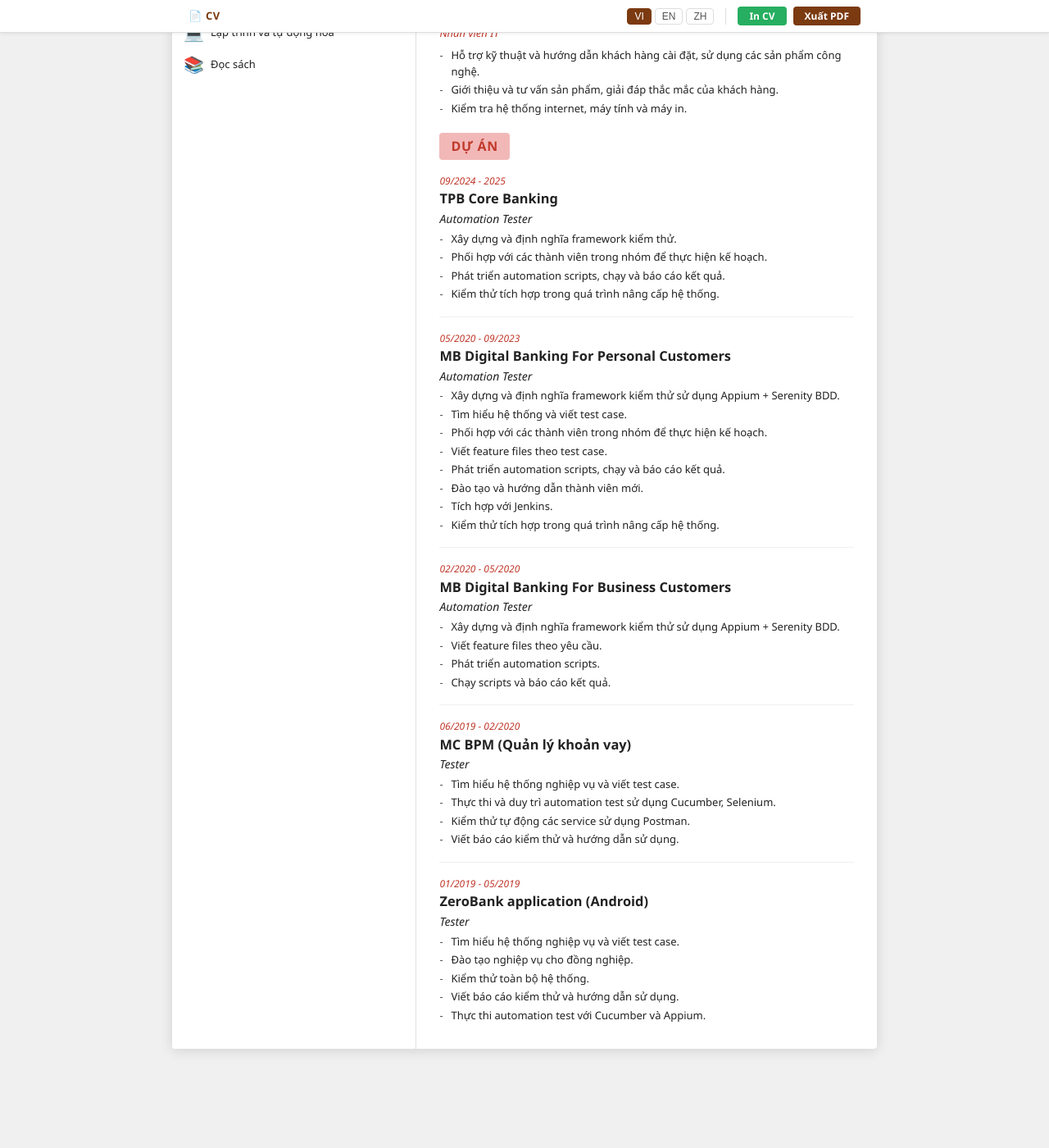
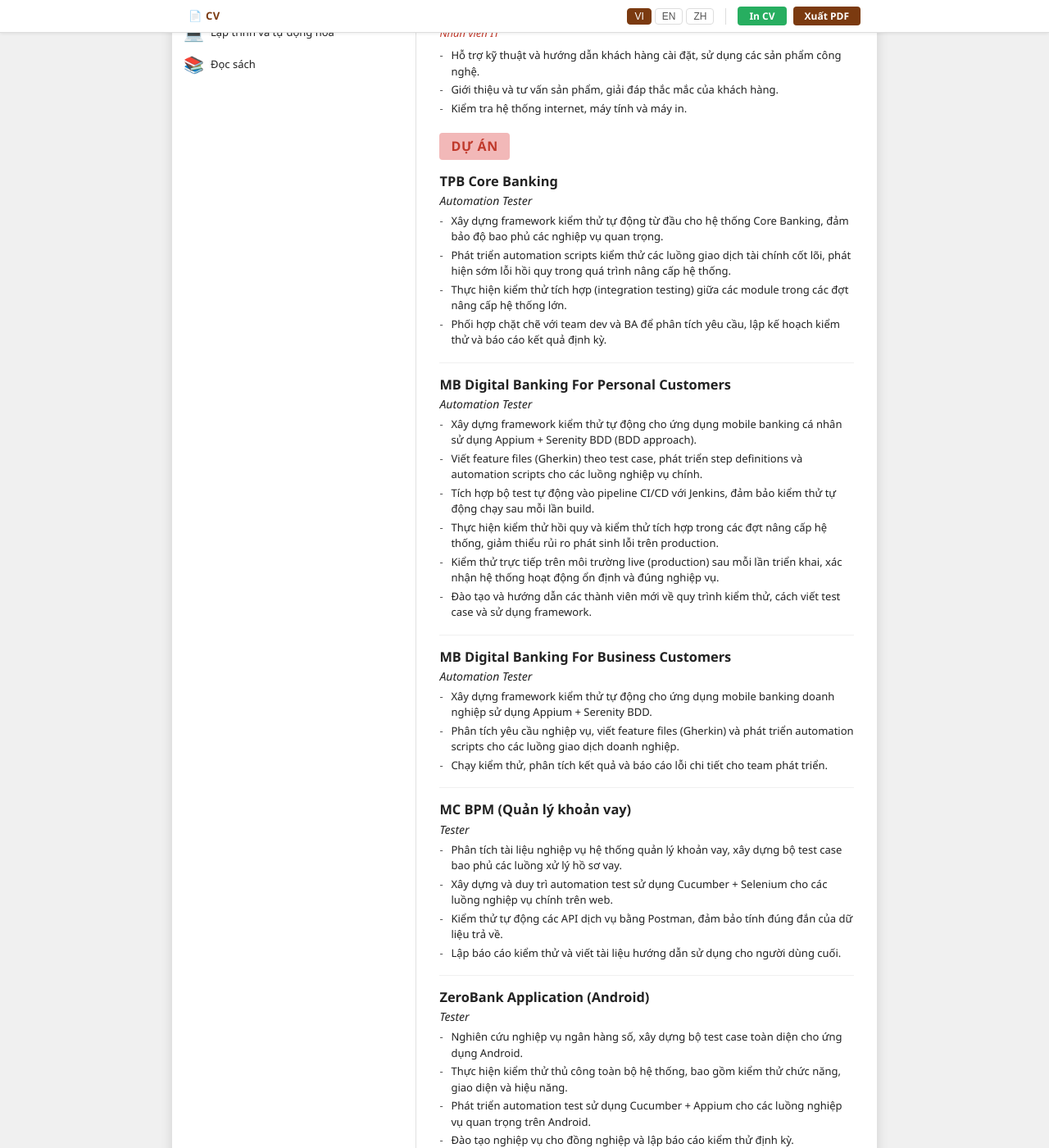
Before and after one commit to ndchungict/cv, a Jekyll site: the page built from index.html, in a window 1280 px wide and 1400 px high, scrolled down 1002 px. Shown: the whole window at 82% size. Built offline with Jekyll 4.4.1, drawn with Linux system fonts in a browser that asks for light colours; before the commit the page ends 2309 px from its top, so only the background shows below that.

Commit message:
update projects

```diff
--- a/_data/i18n.yml
+++ b/_data/i18n.yml
@@ -88,50 +88,41 @@
       description: "Kiro, Github Copilot, ChatGPT, NotebookLM, MCP server"
   projects:
     - name: "TPB Core Banking"
-      period: "09/2024 - 2025"
       position: "Automation Tester"
       responsibilities:
-        - "Xây dựng và định nghĩa framework kiểm thử."
-        - "Phối hợp với các thành viên trong nhóm để thực hiện kế hoạch."
-        - "Phát triển automation scripts, chạy và báo cáo kết quả."
-        - "Kiểm thử tích hợp trong quá trình nâng cấp hệ thống."
+        - "Xây dựng framework kiểm thử tự động từ đầu cho hệ thống Core Banking, đảm bảo độ bao phủ các nghiệp vụ quan trọng."
+        - "Phát triển automation scripts kiểm thử các luồng giao dịch tài chính cốt lõi, phát hiện sớm lỗi hồi quy trong quá trình nâng cấp hệ thống."
+        - "Thực hiện kiểm thử tích hợp (integration testing) giữa các module trong các đợt nâng cấp hệ thống lớn."
+        - "Phối hợp chặt chẽ với team dev và BA để phân tích yêu cầu, lập kế hoạch kiểm thử và báo cáo kết quả định kỳ."
     - name: "MB Digital Banking For Personal Customers"
-      period: "05/2020 - 09/2023"
       position: "Automation Tester"
       responsibilities:
-        - "Xây dựng và định nghĩa framework kiểm thử sử dụng Appium + Serenity BDD."
-        - "Tìm hiểu hệ thống và viết test case."
-        - "Phối hợp với các thành viên trong nhóm để thực hiện kế hoạch."
-        - "Viết feature files theo test case."
-        - "Phát triển automation scripts, chạy và báo cáo kết quả."
-        - "Đào tạo và hướng dẫn thành viên mới."
-        - "Tích hợp với Jenkins."
-        - "Kiểm thử tích hợp trong quá trình nâng cấp hệ thống."
+        - "Xây dựng framework kiểm thử tự động cho ứng dụng mobile banking cá nhân sử dụng Appium + Serenity BDD (BDD approach)."
+        - "Viết feature files (Gherkin) theo test case, phát triển step definitions và automation scripts cho các luồng nghiệp vụ chính."
+        - "Tích hợp bộ test tự động vào pipeline CI/CD với Jenkins, đảm bảo kiểm thử tự động chạy sau mỗi lần build."
+        - "Thực hiện kiểm thử hồi quy và kiểm thử tích hợp trong các đợt nâng cấp hệ thống, giảm thiểu rủi ro phát sinh lỗi trên production."
+        - "Kiểm thử trực tiếp trên môi trường live (production) sau mỗi lần triển khai, xác nhận hệ thống hoạt động ổn định và đúng nghiệp vụ."
+        - "Đào tạo và hướng dẫn các thành viên mới về quy trình kiểm thử, cách viết test case và sử dụng framework."
     - name: "MB Digital Banking For Business Customers"
-      period: "02/2020 - 05/2020"
       position: "Automation Tester"
       responsibilities:
-        - "Xây dựng và định nghĩa framework kiểm thử sử dụng Appium + Serenity BDD."
-        - "Viết feature files theo yêu cầu."
-        - "Phát triển automation scripts."
-        - "Chạy scripts và báo cáo kết quả."
+        - "Xây dựng framework kiểm thử tự động cho ứng dụng mobile banking doanh nghiệp sử dụng Appium + Serenity BDD."
+        - "Phân tích yêu cầu nghiệp vụ, viết feature files (Gherkin) và phát triển automation scripts cho các luồng giao dịch doanh nghiệp."
+        - "Chạy kiểm thử, phân tích kết quả và báo cáo lỗi chi tiết cho team phát triển."
     - name: "MC BPM (Quản lý khoản vay)"
-      period: "06/2019 - 02/2020"
       position: "Tester"
       responsibilities:
-        - "Tìm hiểu hệ thống nghiệp vụ và viết test case."
-        - "Thực thi và duy trì automation test sử dụng Cucumber, Selenium."
-        - "Kiểm thử tự động các service sử dụng Postman."
-        - "Viết báo cáo kiểm thử và hướng dẫn sử dụng."
-    - name: "ZeroBank application (Android)"
-      period: "01/2019 - 05/2019"
+        - "Phân tích tài liệu nghiệp vụ hệ thống quản lý khoản vay, xây dựng bộ test case bao phủ các luồng xử lý hồ sơ vay."
+        - "Xây dựng và duy trì automation test sử dụng Cucumber + Selenium cho các luồng nghiệp vụ chính trên web."
+        - "Kiểm thử tự động các API dịch vụ bằng Postman, đảm bảo tính đúng đắn của dữ liệu trả về."
+        - "Lập báo cáo kiểm thử và viết tài liệu hướng dẫn sử dụng cho người dùng cuối."
+    - name: "ZeroBank Application (Android)"
       position: "Tester"
       responsibilities:
-        - "Tìm hiểu hệ thống nghiệp vụ và viết test case."
-        - "Đào tạo nghiệp vụ cho đồng nghiệp."
-        - "Kiểm thử toàn bộ hệ thống."
-        - "Viết báo cáo kiểm thử và hướng dẫn sử dụng."
-        - "Thực thi automation test với Cucumber và Appium."
+        - "Nghiên cứu nghiệp vụ ngân hàng số, xây dựng bộ test case toàn diện cho ứng dụng Android."
+        - "Thực hiện kiểm thử thủ công toàn bộ hệ thống, bao gồm kiểm thử chức năng, giao diện và hiệu năng."
+        - "Phát triển automation test sử dụng Cucumber + Appium cho các luồng nghiệp vụ quan trọng trên Android."
+        - "Đào tạo nghiệp vụ cho đồng nghiệp và lập báo cáo kiểm thử định kỳ."
 
 en:
   nav:
@@ -223,50 +214,41 @@
       description: "Kiro, Github Copilot, ChatGPT, NotebookLM, MCP server"
   projects:
     - name: "TPB Core Banking"
-      period: "09/2024 - 2025"
       position: "Automation Tester"
       responsibilities:
-        - "Defining and building test framework."
-        - "Working with other team members to implement the plan."
-        - "Developing automation scripts, run and report result."
-        - "Integration testing during system upgrade."
+        - "Built an automation test framework from scratch for the Core Banking system, ensuring coverage of critical financial workflows."
+        - "Developed automation scripts to test core transaction flows, enabling early detection of regression bugs during system upgrades."
+        - "Conducted integration testing across modules during major system upgrade cycles."
+        - "Collaborated closely with dev and BA teams to analyze requirements, plan test strategies, and deliver regular test reports."
     - name: "MB Digital Banking For Personal Customers"
-      period: "05/2020 - 09/2023"
       position: "Automation Tester"
       responsibilities:
-        - "Defining and building test framework using Appium + Serenity BDD."
-        - "Learning about the system and writing test cases."
-        - "Working with other team members to implement the plan."
-        - "Writing feature files following test cases."
-        - "Developing automation scripts, run and report result."
-        - "Training and mentoring new team members."
-        - "Integrating with Jenkins."
-        - "Integration testing during system upgrade."
+        - "Built a mobile automation test framework for the personal banking app using Appium + Serenity BDD (BDD approach)."
+        - "Wrote Gherkin feature files aligned with test cases, developed step definitions and automation scripts for key business flows."
+        - "Integrated the test suite into the CI/CD pipeline with Jenkins, ensuring automated tests ran on every build."
+        - "Performed regression and integration testing during system upgrades, minimizing the risk of production incidents."
+        - "Conducted live environment (production) testing after each deployment to verify system stability and business correctness."
+        - "Trained and mentored new team members on testing processes, test case writing, and framework usage."
     - name: "MB Digital Banking For Business Customers"
-      period: "02/2020 - 05/2020"
       position: "Automation Tester"
       responsibilities:
-        - "Defining and building test framework using Appium + Serenity BDD."
-        - "Writing feature files following requirements."
-        - "Developing automation scripts."
-        - "Running scripts and reporting results."
+        - "Built a mobile automation test framework for the business banking app using Appium + Serenity BDD."
+        - "Analyzed business requirements, wrote Gherkin feature files, and developed automation scripts for enterprise transaction flows."
+        - "Executed tests, analyzed results, and reported detailed defects to the development team."
     - name: "MC BPM (Loan Management)"
-      period: "06/2019 - 02/2020"
       position: "Tester"
       responsibilities:
-        - "Learning about the business system and writing test cases."
-        - "Executing and maintaining automation tests using Cucumber, Selenium."
-        - "Automation testing services using Postman."
-        - "Writing test reports and user manuals."
-    - name: "ZeroBank application (Android)"
-      period: "01/2019 - 05/2019"
+        - "Analyzed business documents for the loan management system and built a test case suite covering all major loan processing flows."
+        - "Built and maintained automation tests using Cucumber + Selenium for core web-based business workflows."
+        - "Automated API testing using Postman to validate service response data accuracy."
+        - "Produced test reports and end-user documentation for the system."
+    - name: "ZeroBank Application (Android)"
       position: "Tester"
       responsibilities:
-        - "Learning about the business system and writing test cases."
-        - "Training teammates on business processes."
-        - "Testing the whole system."
-        - "Writing test reports and user manuals."
-        - "Executing automation tests with Cucumber and Appium."
+        - "Studied digital banking business logic and built a comprehensive test case suite for the Android application."
+        - "Performed full system testing including functional, UI, and performance testing."
+        - "Developed automation tests using Cucumber + Appium for critical business flows on Android."
+        - "Trained teammates on business processes and delivered regular test reports."
 
 zh:
   nav:
@@ -358,47 +340,38 @@
       description: "Kiro, Github Copilot, ChatGPT, NotebookLM, MCP server"
   projects:
     - name: "TPB核心银行系统"
-      period: "09/2024 - 2025"
       position: "自动化测试工程师"
       responsibilities:
-        - "构建并定义测试框架。"
-        - "与团队成员协作执行计划。"
-        - "开发自动化脚本，运行并报告结果。"
-        - "系统升级期间的集成测试。"
+        - "从零开始为核心银行系统构建自动化测试框架，确保关键金融业务流程的测试覆盖率。"
+        - "开发自动化脚本对核心交易流程进行测试，在系统升级过程中实现回归缺陷的早期发现。"
+        - "在重大系统升级周期中，对各模块执行集成测试。"
+        - "与开发和BA团队紧密协作，分析需求、制定测试策略并定期输出测试报告。"
     - name: "MB个人数字银行"
-      period: "05/2020 - 09/2023"
       position: "自动化测试工程师"
       responsibilities:
-        - "使用Appium + Serenity BDD构建并定义测试框架。"
-        - "了解系统并编写测试用例。"
-        - "与团队成员协作执行计划。"
-        - "根据测试用例编写feature文件。"
-        - "开发自动化脚本，运行并报告结果。"
-        - "培训和指导新团队成员。"
-        - "与Jenkins集成。"
-        - "系统升级期间的集成测试。"
+        - "使用Appium + Serenity BDD（BDD方法）为个人手机银行应用构建移动端自动化测试框架。"
+        - "根据测试用例编写Gherkin feature文件，开发step definitions和自动化脚本，覆盖核心业务流程。"
+        - "将测试套件集成到Jenkins CI/CD流水线，确保每次构建后自动执行测试。"
+        - "在系统升级期间执行回归测试和集成测试，最大程度降低生产环境出现问题的风险。"
+        - "每次部署后在生产环境（live）直接执行测试，确认系统稳定运行且业务逻辑正确。"
+        - "对新团队成员进行测试流程、测试用例编写及框架使用的培训与指导。"
     - name: "MB企业数字银行"
-      period: "02/2020 - 05/2020"
       position: "自动化测试工程师"
       responsibilities:
-        - "使用Appium + Serenity BDD构建并定义测试框架。"
-        - "根据需求编写feature文件。"
-        - "开发自动化脚本。"
-        - "运行脚本并报告结果。"
+        - "使用Appium + Serenity BDD为企业手机银行应用构建移动端自动化测试框架。"
+        - "分析业务需求，编写Gherkin feature文件，并为企业交易流程开发自动化脚本。"
+        - "执行测试、分析结果，并向开发团队提交详细的缺陷报告。"
     - name: "MC BPM（贷款管理）"
-      period: "06/2019 - 02/2020"
       position: "测试工程师"
       responsibilities:
-        - "了解业务系统并编写测试用例。"
-        - "使用Cucumber、Selenium执行和维护自动化测试。"
-        - "使用Postman进行服务自动化测试。"
-        - "编写测试报告和用户手册。"
+        - "分析贷款管理系统的业务文档，构建覆盖所有主要贷款处理流程的测试用例集。"
+        - "使用Cucumber + Selenium构建并维护核心Web业务流程的自动化测试。"
+        - "使用Postman对API服务进行自动化测试，验证服务响应数据的准确性。"
+        - "输出测试报告并编写系统最终用户文档。"
     - name: "ZeroBank应用（Android）"
-      period: "01/2019 - 05/2019"
       position: "测试工程师"
       responsibilities:
-        - "了解业务系统并编写测试用例。"
-        - "为团队成员培训业务知识。"
-        - "测试整个系统。"
-        - "编写测试报告和用户手册。"
-        - "使用Cucumber和Appium执行自动化测试。"
+        - "深入学习数字银行业务逻辑，为Android应用构建全面的测试用例集。"
+        - "执行完整的系统测试，包括功能测试、UI测试和性能测试。"
+        - "使用Cucumber + Appium为Android端关键业务流程开发自动化测试。"
+        - "对团队成员进行业务培训并定期输出测试报告。"
--- a/_includes/projects.html
+++ b/_includes/projects.html
@@ -9,7 +9,6 @@
     {% assign t = site.data.i18n[lang] %}
     {% for project in t.projects %}
     <div class="cv-entry">
-      <span class="entry-period">{{ project.period }}</span>
       <h3 class="entry-title">{{ project.name }}</h3>
       <p class="entry-subtitle"><em>{{ project.position }}</em></p>
       {% if project.responsibilities %}
--- a/assets/js/main.js
+++ b/assets/js/main.js
@@ -139,7 +139,6 @@
       : '';
 
     return '<div class="cv-entry">' +
-      '<span class="entry-period">' + escapeHtml(project.period) + '</span>' +
       '<h3 class="entry-title">' + escapeHtml(project.name) + '</h3>' +
       '<p class="entry-subtitle"><em>' + escapeHtml(project.position) + '</em></p>' +
       responsibilitiesHtml +
```
